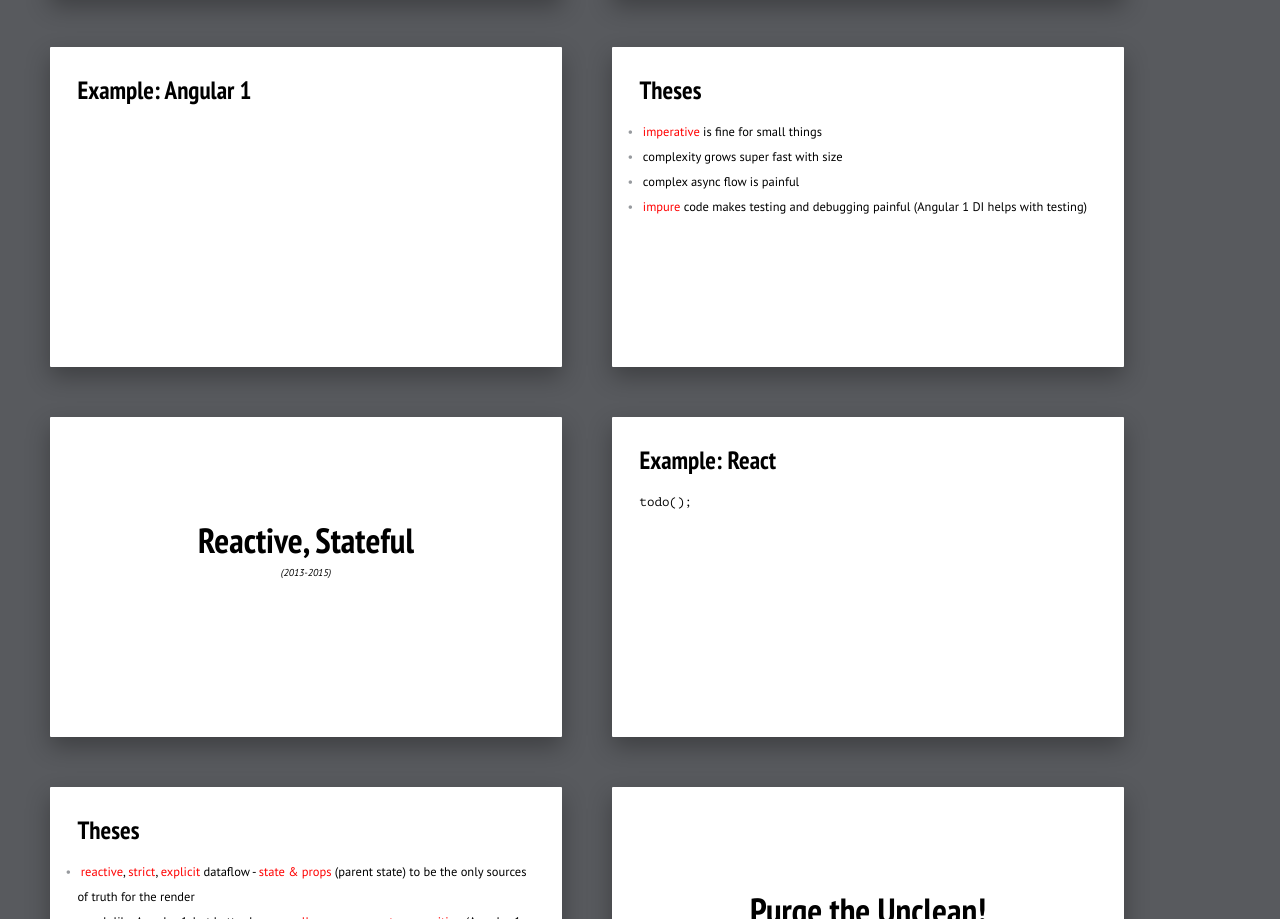
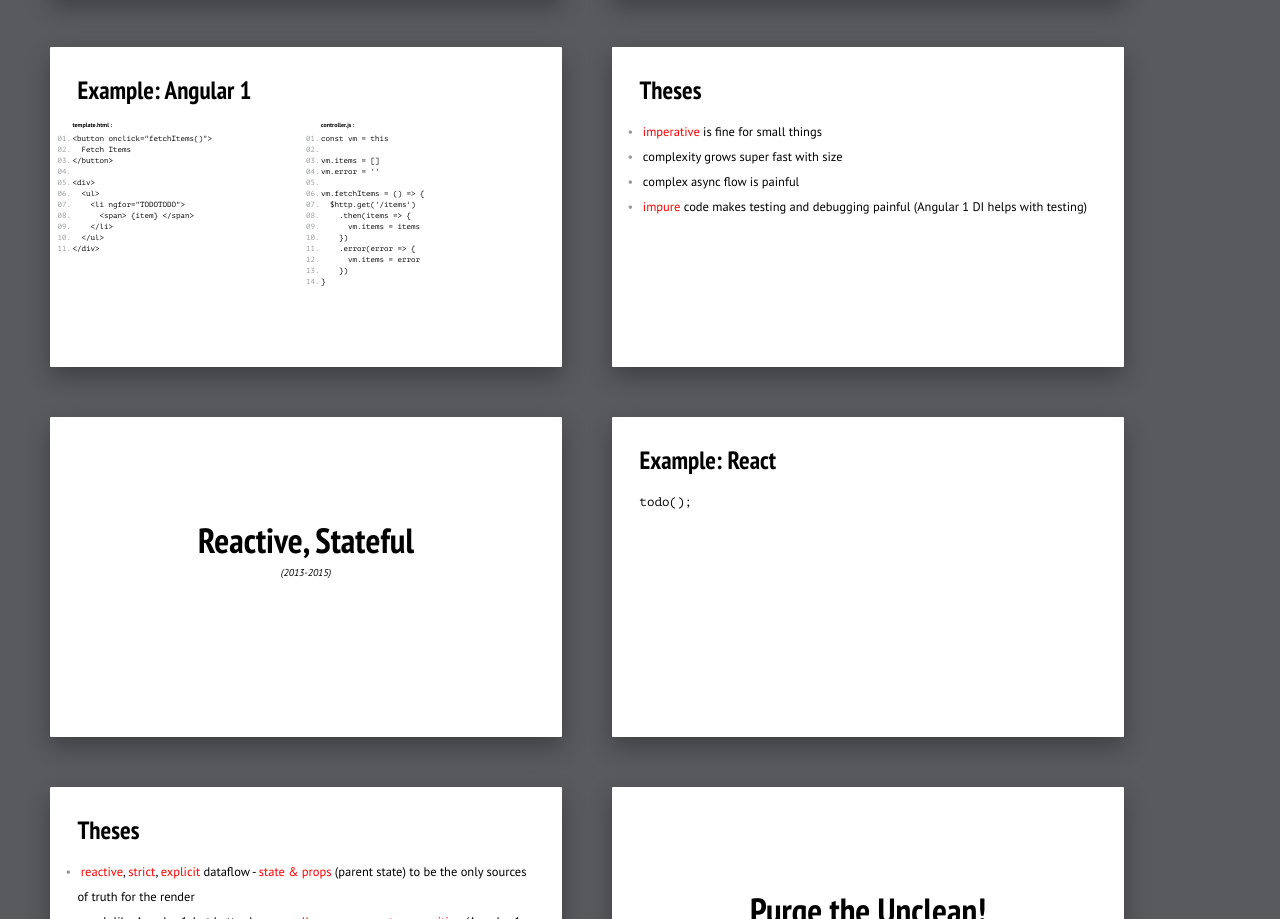
Before and after one commit to Va1/deck-odessajs-2018, a plain HTML site: page index.html in a window 1280 px wide. Shown: the part 1607-2526 px from the top of the page. Drawn offline with Linux system fonts and the light colour scheme.

Commit message:
angular1 example code

```diff
--- a/index.html
+++ b/index.html
@@ -223,6 +223,47 @@
   <h2>
     Example: Angular 1
   </h2>
+  <div class="c-code">
+    <div class="c-code-column">
+      <label>
+        template.html :
+      </label>
+      <pre>
+        <code>&lt;button onclick="fetchItems()"&gt;</code>
+        <code>  Fetch Items</code>
+        <code>&lt;/button&gt;</code>
+        <code> </code>
+        <code>&lt;div&gt;</code>
+        <code>  &lt;ul&gt;</code>
+        <code>    &lt;li ngfor="TODOTODO"&gt;</code>
+        <code>      &lt;span&gt; {item} &lt;/span&gt;</code>
+        <code>    &lt;/li&gt;</code>
+        <code>  &lt;/ul&gt;</code>
+        <code>&lt;/div&gt;</code>
+      </pre>
+    </div>
+    <div class="c-code-column">
+      <label>
+        controller.js :
+      </label>
+      <pre>
+        <code>const vm = this</code>
+        <code> </code>
+        <code>vm.items = []</code>
+        <code>vm.error = ''</code>
+        <code> </code>
+        <code>vm.fetchItems = () => {</code>
+        <code>  $http.get('/items')</code>
+        <code>    .then(items => {</code>
+        <code>      vm.items = items</code>
+        <code>    })</code>
+        <code>    .error(error => {</code>
+        <code>      vm.items = error</code>
+        <code>    })</code>
+        <code>}</code>
+      </pre>
+    </div>
+  </div>
 </section>
 
 <section class="slide c-slide">
```
